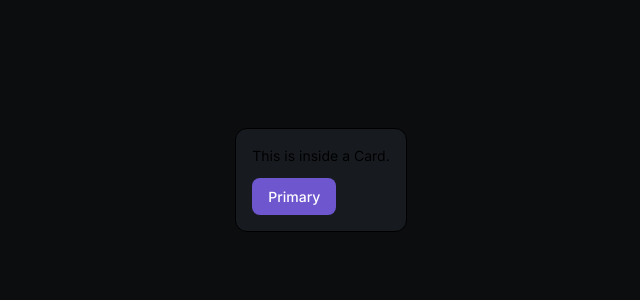
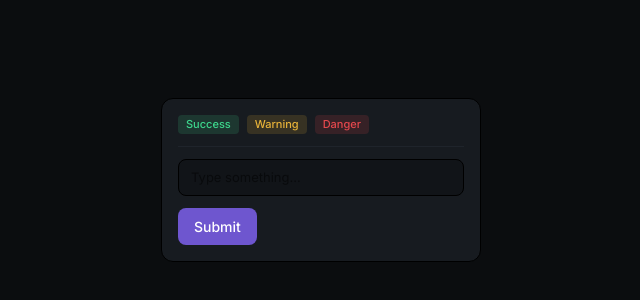
Before and after one commit to varshitha2108/-codeatlas-ai, a React (Vite) app in the folder frontend/: page / in a window 1280 px wide. Shown: the part 220-520 px from the top of the page, without its empty margins (319-959 px from the left). Built offline with nearby package versions, Linux system fonts and the light colour scheme.

Commit message:
Add Badge, Input, Divider primitives

```diff
--- a/frontend/src/App.tsx
+++ b/frontend/src/App.tsx
@@ -1,12 +1,21 @@
 import { Button } from './shared/components/Button'
 import { Card } from './shared/components/Card'
+import { Badge } from './shared/components/Badge'
+import { Input } from './shared/components/Input'
+import { Divider } from './shared/components/Divider'
 
 function App() {
   return (
     <div className="flex h-screen items-center justify-center bg-canvas">
-      <Card>
-        <p className="text-primary">This is inside a Card.</p>
-        <Button variant="primary" className="mt-3">Primary</Button>
+      <Card className="w-80">
+        <div className="flex gap-2 mb-3">
+          <Badge variant="success">Success</Badge>
+          <Badge variant="warning">Warning</Badge>
+          <Badge variant="danger">Danger</Badge>
+        </div>
+        <Divider className="mb-3" />
+        <Input placeholder="Type something..." className="mb-3 w-full" />
+        <Button variant="primary">Submit</Button>
       </Card>
     </div>
   )
--- /dev/null
+++ b/frontend/src/shared/components/Badge.tsx
@@ -0,0 +1,27 @@
+import type { HTMLAttributes, ReactNode } from 'react'
+
+type BadgeVariant = 'default' | 'success' | 'warning' | 'danger' | 'info'
+
+interface BadgeProps extends HTMLAttributes<HTMLSpanElement> {
+  variant?: BadgeVariant
+  children: ReactNode
+}
+
+const variantClasses: Record<BadgeVariant, string> = {
+  default: 'bg-hover text-secondary',
+  success: 'bg-success/15 text-success',
+  warning: 'bg-warning/15 text-warning',
+  danger: 'bg-danger/15 text-danger',
+  info: 'bg-info/15 text-info',
+}
+
+export function Badge({ variant = 'default', className = '', children, ...rest }: BadgeProps) {
+  return (
+    <span
+      className={`inline-flex items-center px-2 py-0.5 rounded-sm text-xs font-medium ${variantClasses[variant]} ${className}`}
+      {...rest}
+    >
+      {children}
+    </span>
+  )
+}
--- /dev/null
+++ b/frontend/src/shared/components/Divider.tsx
@@ -0,0 +1,3 @@
+export function Divider({ className = '' }: { className?: string }) {
+  return <div className={`h-px bg-border-subtle ${className}`} />
+}
--- /dev/null
+++ b/frontend/src/shared/components/Input.tsx
@@ -0,0 +1,15 @@
+import type { InputHTMLAttributes } from 'react'
+
+export function Input({ className = '', ...rest }: InputHTMLAttributes<HTMLInputElement>) {
+  return (
+    <input
+      className={`
+        bg-surface border border-default rounded-md px-3 py-2 text-sm text-primary
+        placeholder:text-tertiary
+        focus:outline-none focus:ring-2 focus:ring-accent
+        ${className}
+      `}
+      {...rest}
+    />
+  )
+}
```
